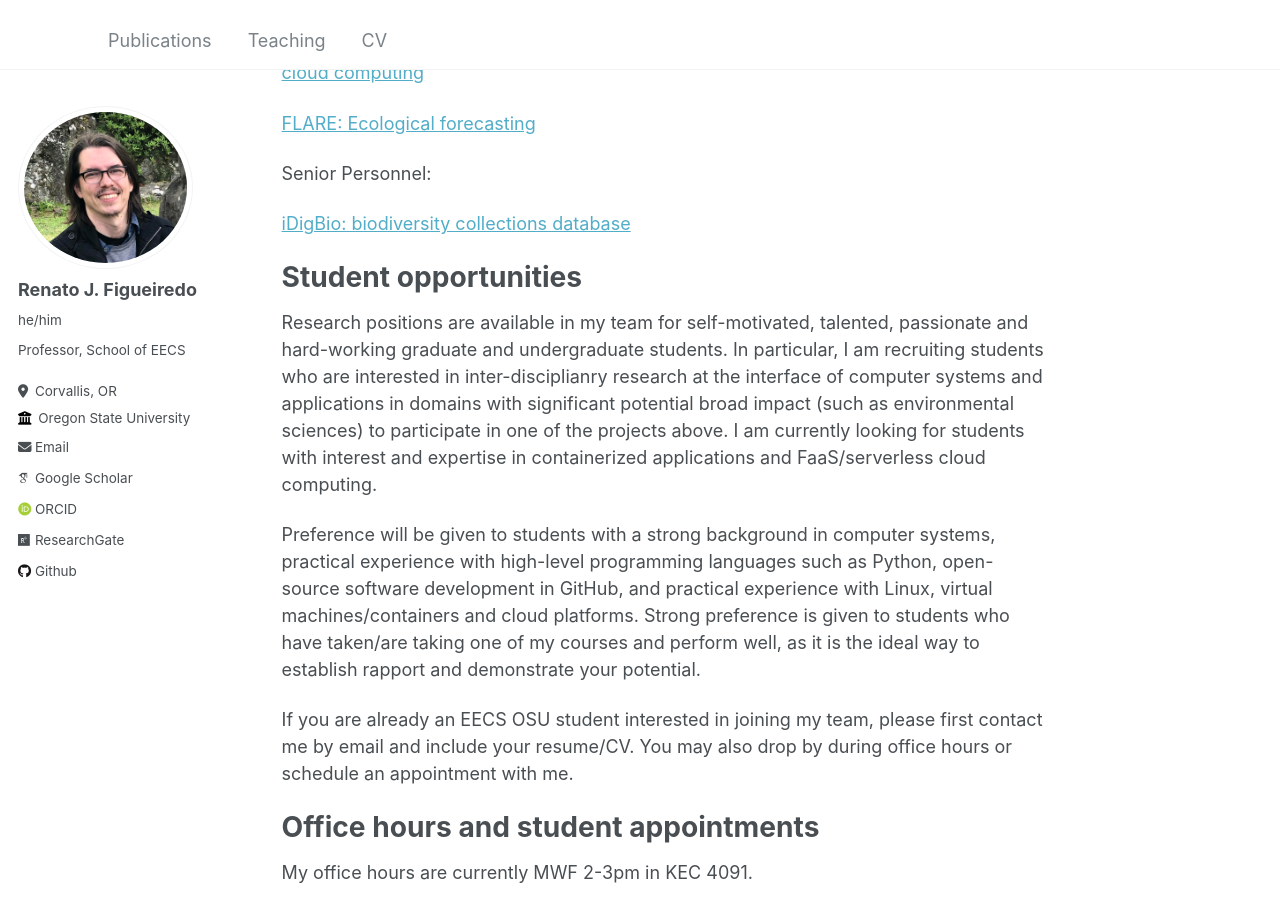
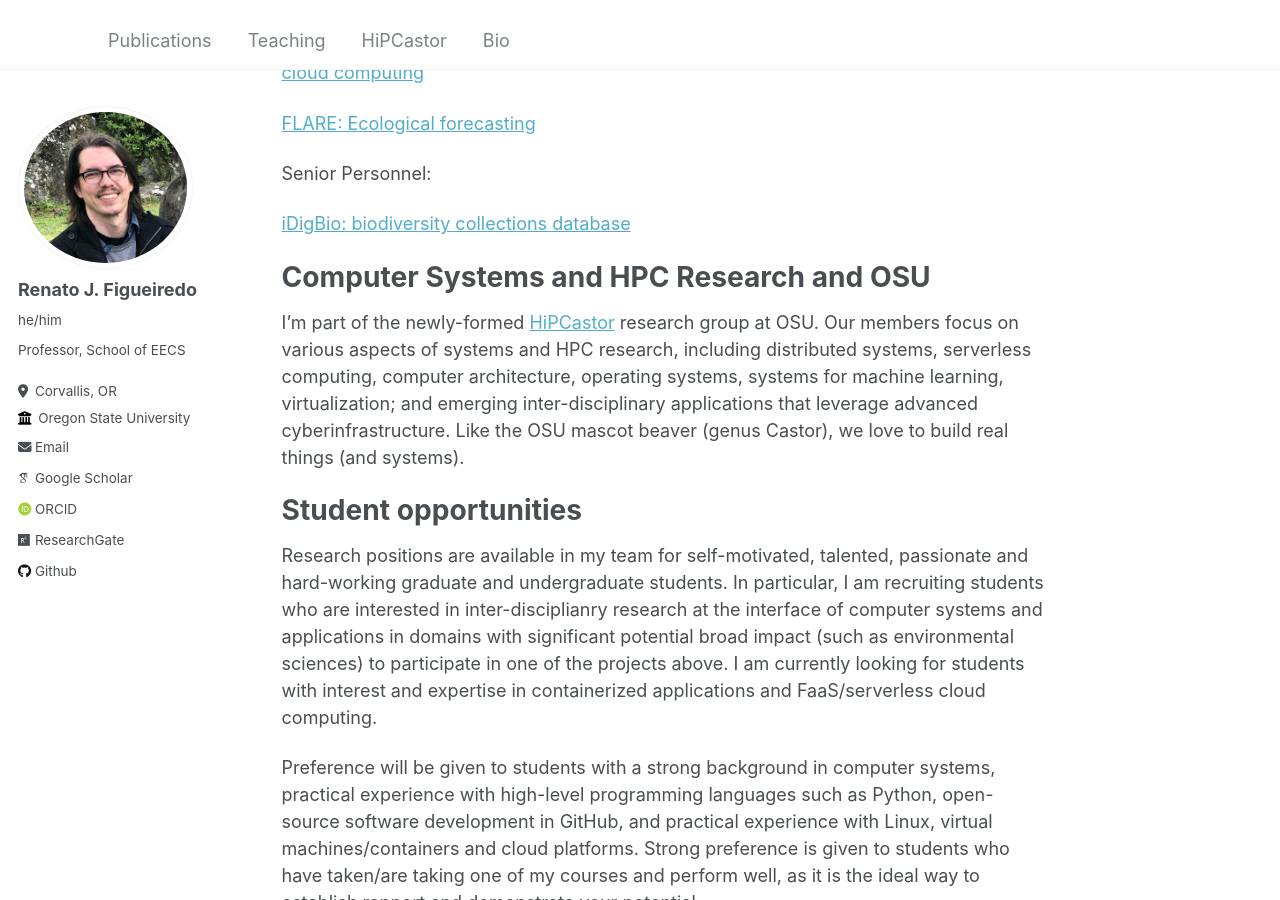
Before and after one commit to renatof/renatof.github.io, a Jekyll site: the page built from _pages/about.md, in a window 1280 px wide and 900 px high, scrolled down 711 px. Built offline with Jekyll 4.4.1, drawn with Linux system fonts in a browser that asks for light colours; some web fonts are replaced.

Commit message:
updated bio, about, and link to HiPCastor

```diff
--- a/_data/navigation.yml
+++ b/_data/navigation.yml
@@ -9,5 +9,8 @@ main:
   - title: "Teaching"
     url: /teaching/
 
-  - title: "CV"
+  - title: "HiPCastor"
+    url: https://hipcastor-osu.github.io/hipcastor-site/
+
+  - title: "Bio"
     url: /cv/
--- a/_pages/about.md
+++ b/_pages/about.md
@@ -30,6 +30,9 @@ Senior Personnel:
 
 [iDigBio: biodiversity collections database](https://idigbio.org)
 
+Computer Systems and HPC Research and OSU
+======
+I'm part of the newly-formed [HiPCastor](https://hipcastor-osu.github.io/hipcastor-site/) research group at OSU. Our members focus on various aspects of systems and HPC research, including distributed systems, serverless computing, computer architecture, operating systems, systems for machine learning, virtualization; and emerging inter-disciplinary applications that leverage advanced cyberinfrastructure. Like the OSU mascot beaver (genus Castor), we love to build real things (and systems).
 
 Student opportunities
 ======
```
Also changed, not shown: _pages/cv.md (+1 -2 lines), 1 other file.
